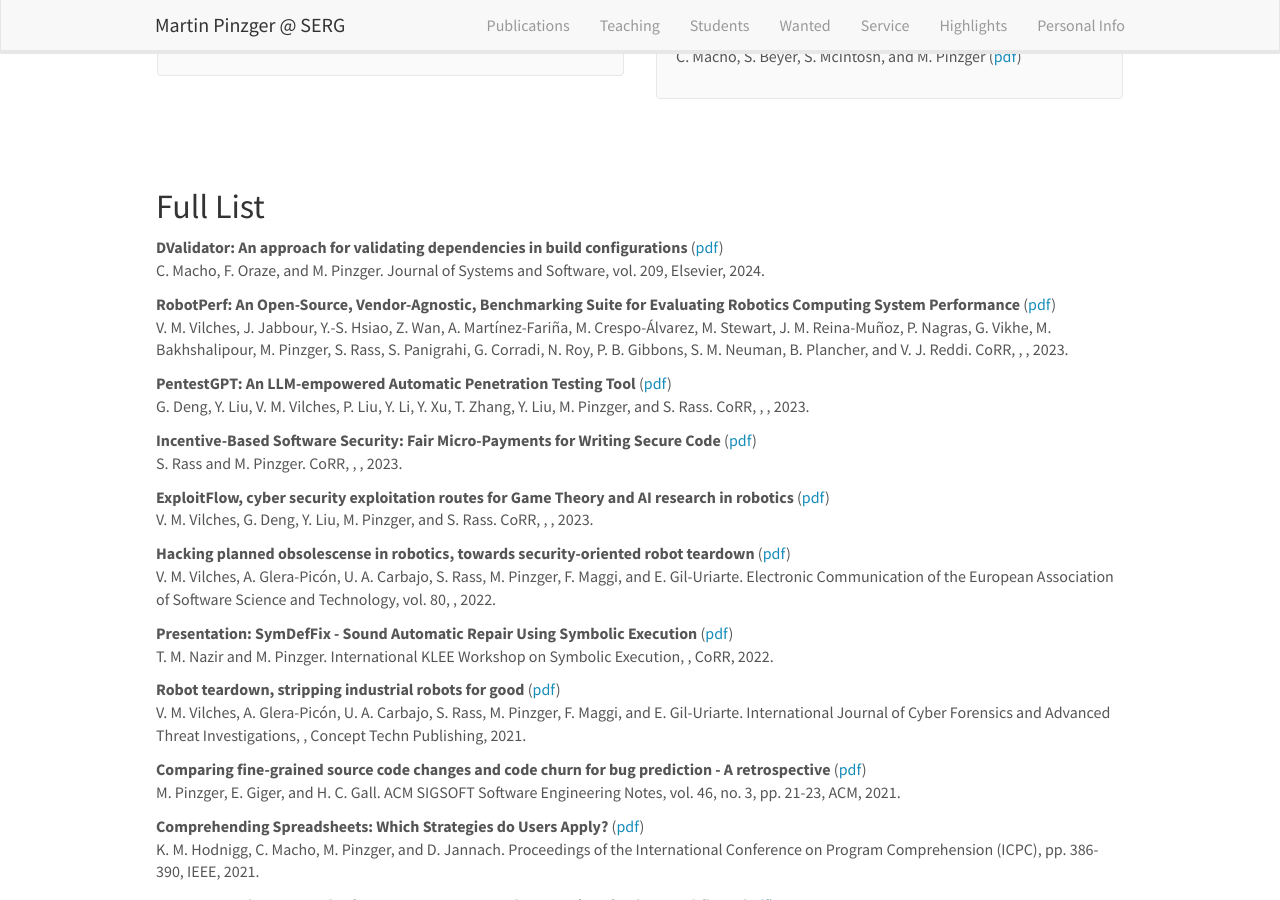
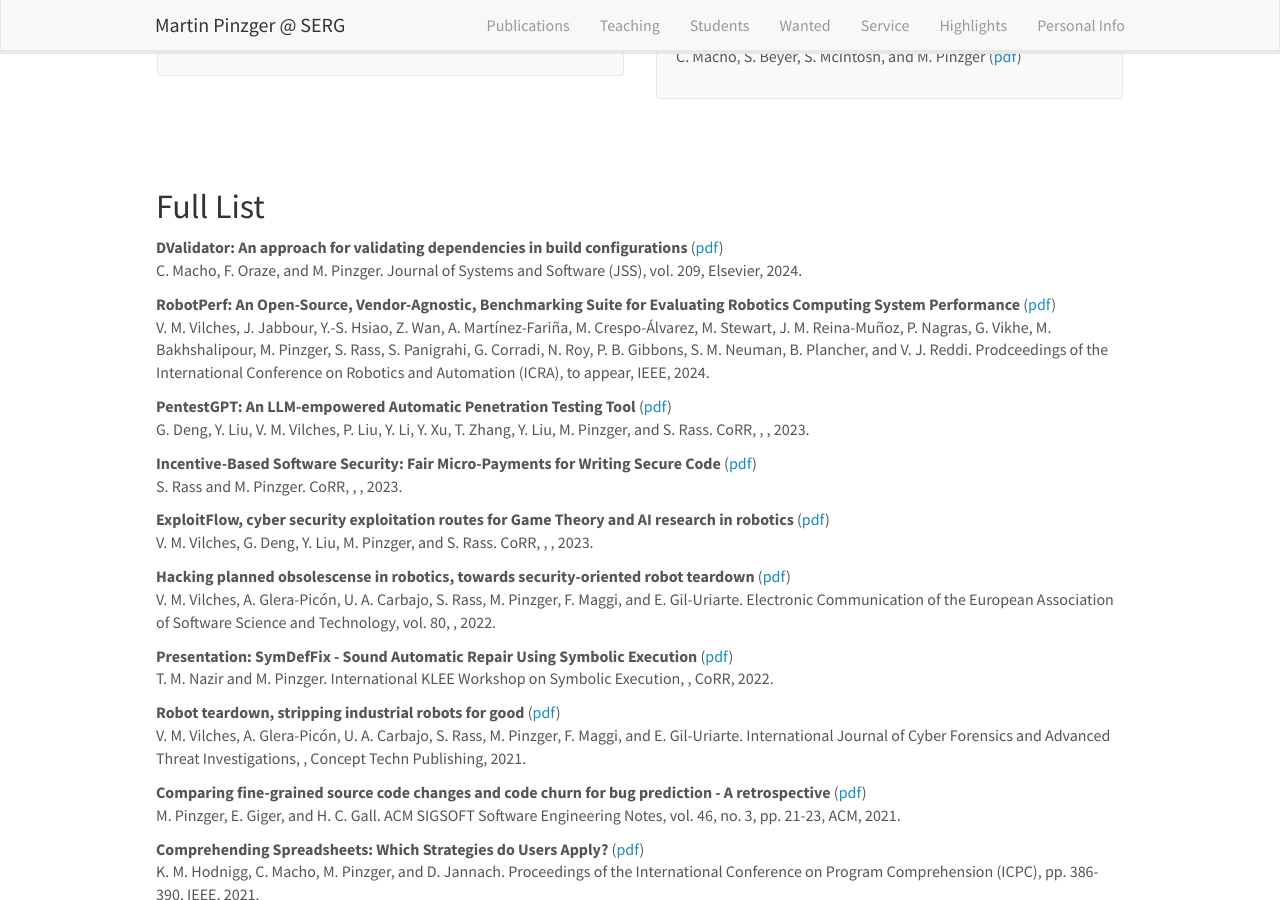
Before and after one commit to pinzger/pinzger.github.io, a Jekyll site: the page built from _pages/publications.md, in a window 1280 px wide and 900 px high, scrolled down 741 px. Built offline with Jekyll 4.4.1, drawn with Linux system fonts in a browser that asks for light colours; nearby versions of some CDN libraries.

Commit message:
updated news and publications

```diff
--- a/_data/publist.yml
+++ b/_data/publist.yml
@@ -1,7 +1,7 @@
 - title: "DValidator: An approach for validating dependencies in build configurations"
   image:
   authors: C. Macho, F. Oraze, and M. Pinzger
-  proceedings: Journal of Systems and Software
+  proceedings: Journal of Systems and Software (JSS)
   pages: vol. 209
   publisher: Elsevier
   year: 2024
@@ -14,10 +14,10 @@
 - title: "RobotPerf: An Open-Source, Vendor-Agnostic, Benchmarking Suite for Evaluating Robotics Computing System Performance"
   image:
   authors: 	V. M. Vilches, J. Jabbour, Y.-S. Hsiao, Z. Wan, A. Martínez-Fariña, M. Crespo-Álvarez, M. Stewart, J. M. Reina-Muñoz, P. Nagras, G. Vikhe, M. Bakhshalipour, M. Pinzger, S. Rass, S. Panigrahi, G. Corradi, N. Roy, P. B. Gibbons, S. M. Neuman, B. Plancher, and V. J. Reddi
-  proceedings: CoRR
-  pages:
-  publisher:
-  year: 2023
+  proceedings: Prodceedings of the International Conference on Robotics and Automation (ICRA)
+  pages: to appear
+  publisher: IEEE
+  year: 2024
   description:
   link:
     url: ../papers/Vilches2023-robotperf.pdf
```
Also changed, not shown: _pages/home.md (+1 -1 lines), _pages/students.md (+2 -2 lines).
